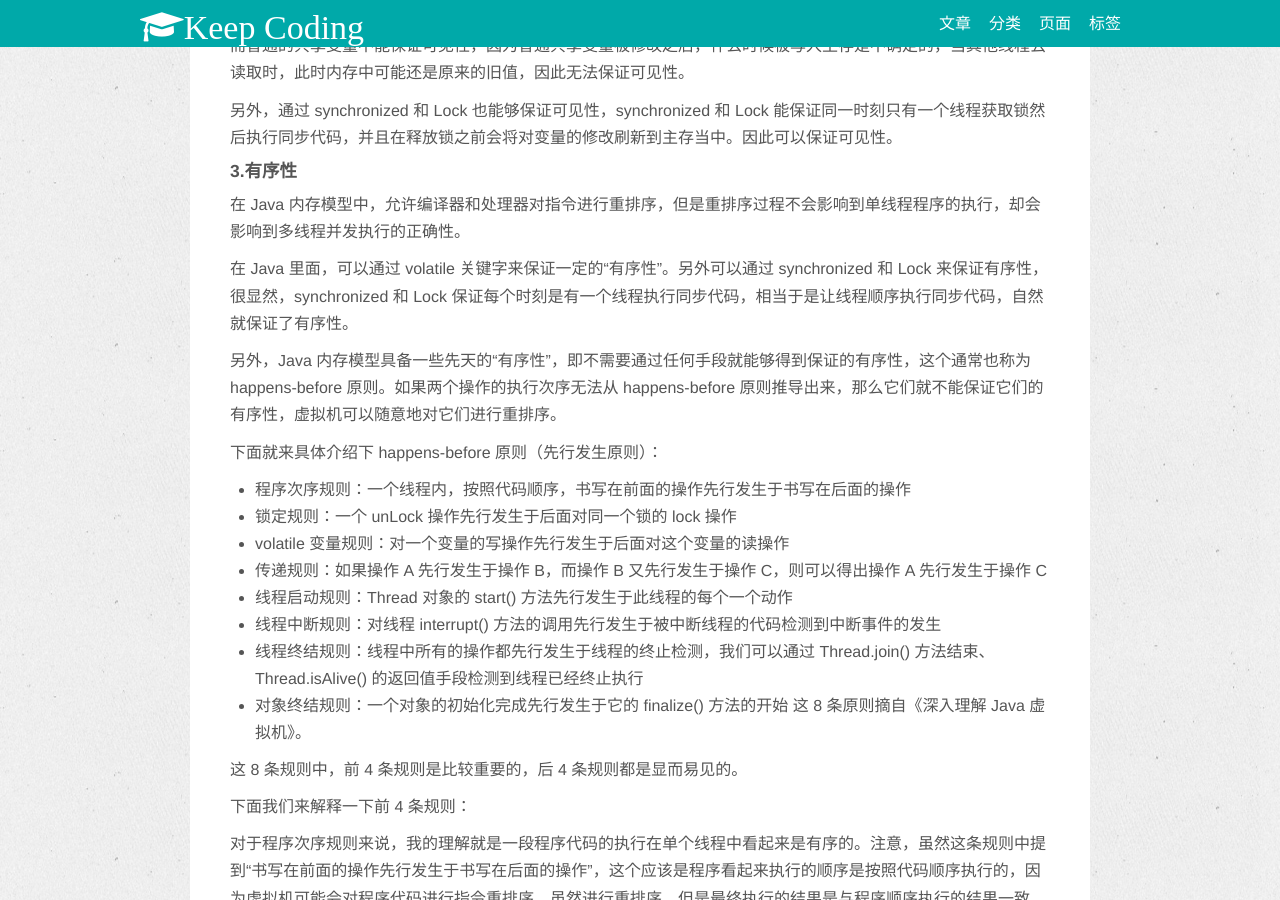
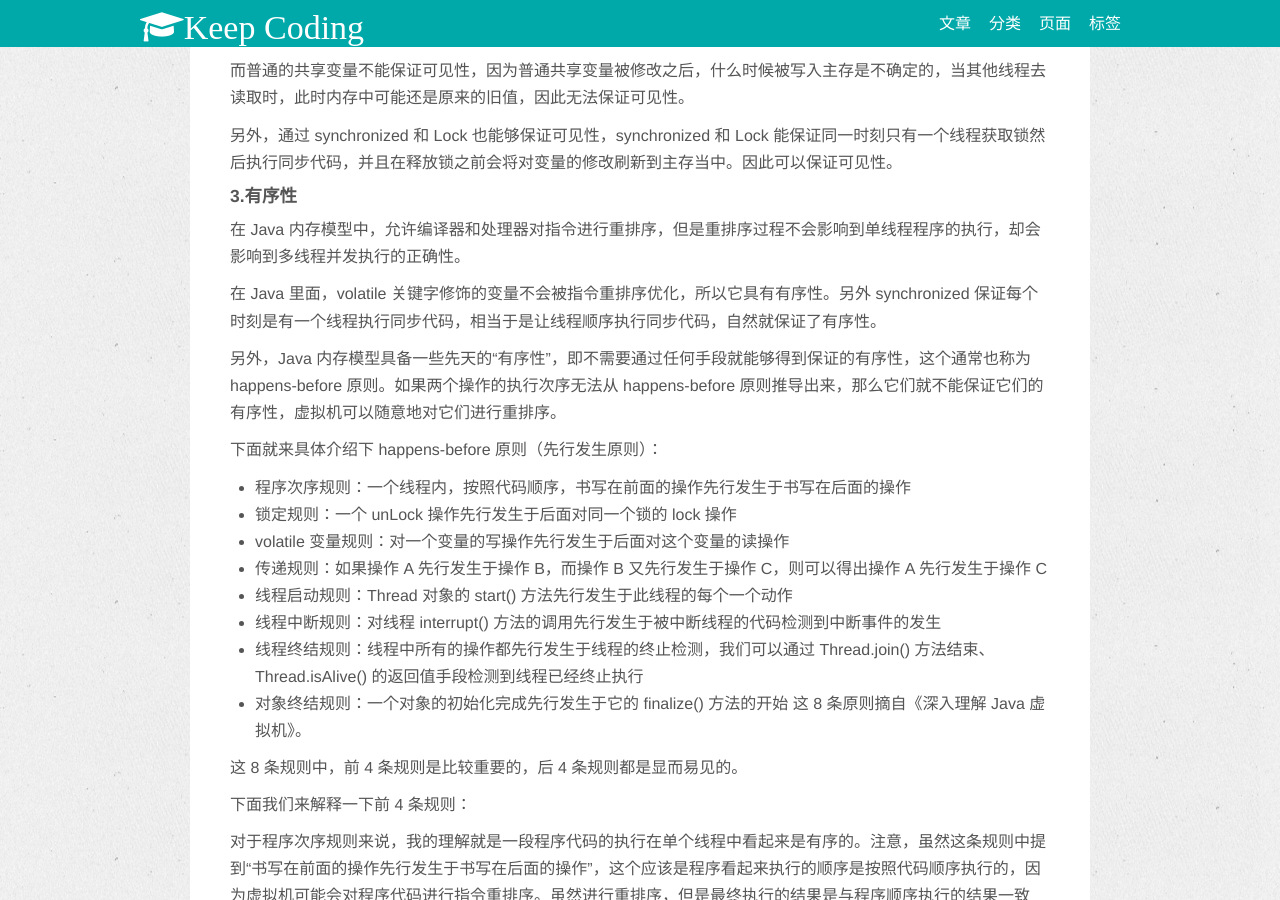
Before and after one commit to wanlp10/wuchao.github.io, a Jekyll site: the page built from _posts/java/2017-01-02-Java.md, in a window 1280 px wide and 900 px high, scrolled down 6136 px. Built offline with Jekyll 4.4.1, drawn with Linux system fonts in a browser that asks for light colours; nearby versions of some CDN libraries; comment, search, counter and statistics services are not loaded; some of the changed text lies outside the part shown.

Commit message:
initial commit.

```diff
--- a/_posts/java/2017-01-02-Java.md
+++ b/_posts/java/2017-01-02-Java.md
@@ -192,7 +194,7 @@ x = x + 1;     //语句4
 #### 3.有序性
 在 Java 内存模型中，允许编译器和处理器对指令进行重排序，但是重排序过程不会影响到单线程程序的执行，却会影响到多线程并发执行的正确性。
 
-在 Java 里面，可以通过 volatile 关键字来保证一定的“有序性”。另外可以通过 synchronized 和 Lock 来保证有序性，很显然，synchronized 和 Lock 保证每个时刻是有一个线程执行同步代码，相当于是让线程顺序执行同步代码，自然就保证了有序性。
+在 Java 里面，volatile 关键字修饰的变量不会被指令重排序优化，所以它具有有序性。另外 synchronized 保证每个时刻是有一个线程执行同步代码，相当于是让线程顺序执行同步代码，自然就保证了有序性。
 
 另外，Java 内存模型具备一些先天的“有序性”，即不需要通过任何手段就能够得到保证的有序性，这个通常也称为 happens-before 原则。如果两个操作的执行次序无法从 happens-before 原则推导出来，那么它们就不能保证它们的有序性，虚拟机可以随意地对它们进行重排序。
 
```
Also changed, not shown: other parts of _posts/java/2017-01-02-Java.md (+2 -0 lines), temp/2018-07-05-Redis命令.md (+1 -1 lines).
